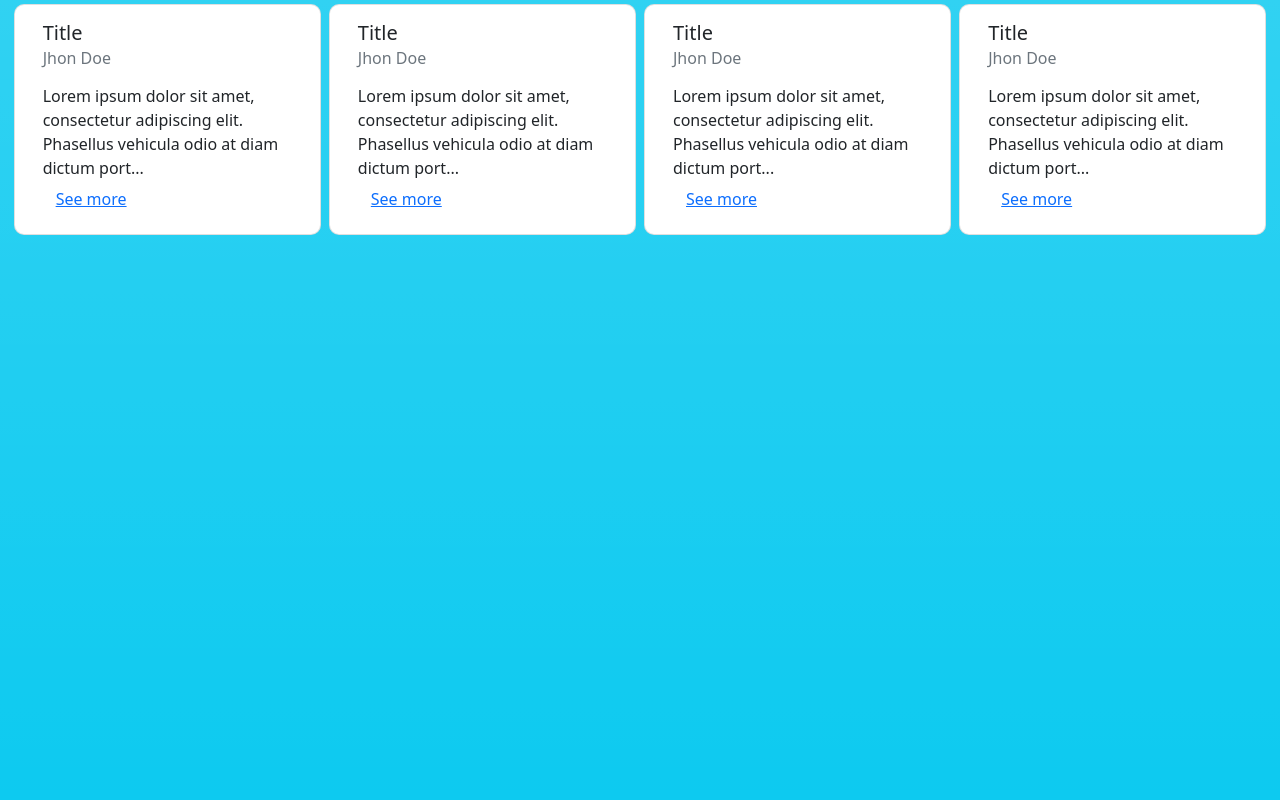
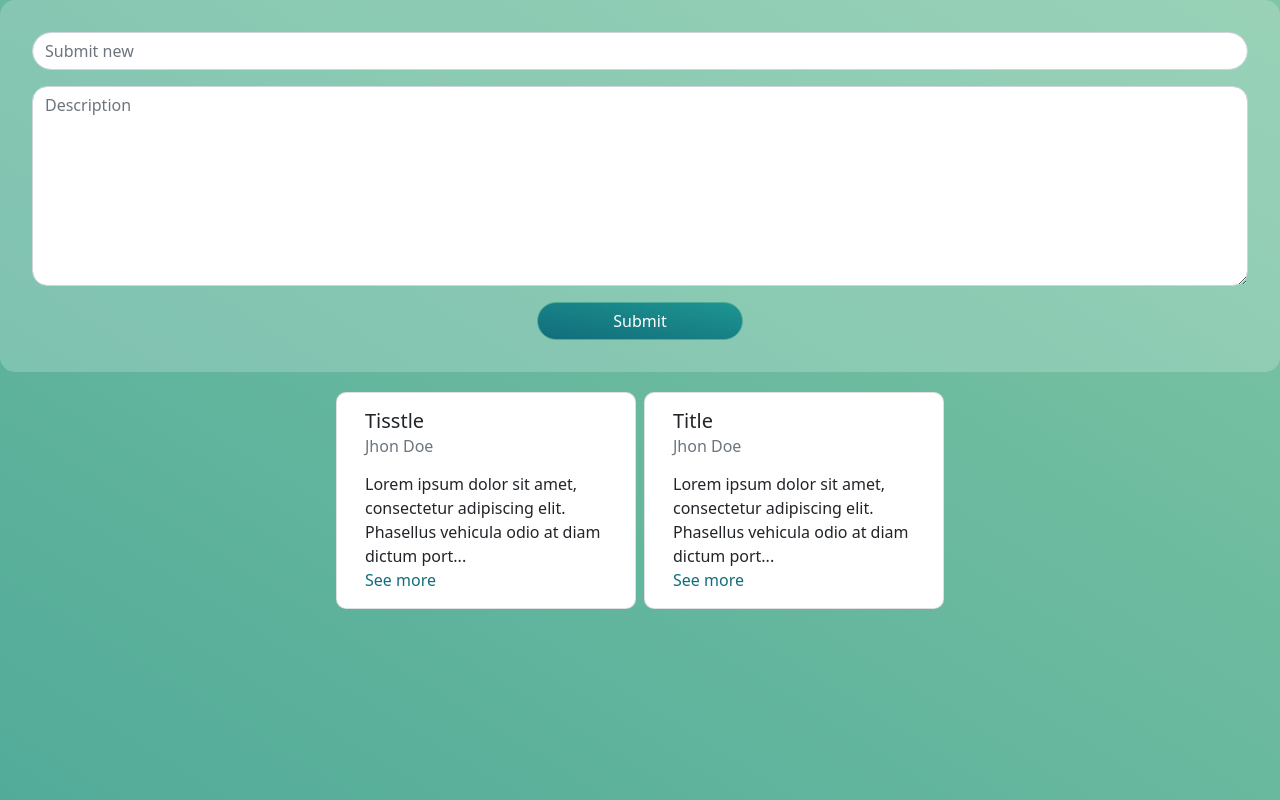
Before and after one commit to fcodelabs/training-web, a React (Create React App) app: page / in a window 1280 px wide. Built offline with nearby package versions, Linux system fonts and the light colour scheme.

Commit message:
component styles update

```diff
--- a/src/App.js
+++ b/src/App.js
@@ -1,13 +1,32 @@
 import logo from './logo.svg';
 import './App.css';
 import {Card, Col, Container, Row} from "react-bootstrap";
-import DiaryCard from "./components/DiaryCard";
 import CardGrid from "./components/CardGrid";
+import NewCardForm from "./components/NewCardForm";
+import {useState} from "react";
+
+const notes = [
+    {
+        title: "Tisstle",
+        name: 'Jhon Doe',
+        description: 'Lorem ipsum dolor sit amet, consectetur adipiscing elit. Phasellus vehicula odio at diam dictum porttitor. Pellentesque lectus arcu, egestas sit amet mattis a, facilisis non magnac'
+    },
+    {
+        title: "Title",
+        name: 'Jhon Doe',
+        description: 'Lorem ipsum dolor sit amet, consectetur adipiscing elit. Phasellus vehicula odio at diam dictum porttitor. Pellentesque lectus arcu, egestas sit amet mattis a, facilisis non magnac'
+    }
+]
 
 function App() {
+    const [diaryNotes, setNotes] =  useState(notes)
+    const addNote = (title, content, author) =>{
+        setNotes([...diaryNotes, {title: title, name: author, description: content}])
+    }
     return (
-        <Container fluid className={'bg-gradient bg-info vh-100'}>
-                    <CardGrid/>
+        <Container fluid className={'vh-100 main'}>
+            <NewCardForm onClickAdd = {addNote}/>
+            <CardGrid diaryNotesList={diaryNotes} />
         </Container>
     );
 }
--- a/src/components/CardGrid.js
+++ b/src/components/CardGrid.js
@@ -1,13 +1,16 @@
 import DiaryCard from "./DiaryCard";
 import {Row, Col} from "react-bootstrap";
+import {useState} from "react";
 
-const CardGrid = (diaryNotesList) => {
+const CardGrid = ({diaryNotesList}) => {
+    const [diaryCards, setDiaryCard] = useState(diaryNotesList)
+    console.log((diaryNotesList))
     return (
-        <Row className={'justify-content-center'}>
+        <Row className={'justify-content-center m-3'}>
 
-                {
-                    [1, 3, 4, 5].map(i => (<DiaryCard/>))
-                }
+            {
+                diaryNotesList.map(i => (<DiaryCard title={i.title} description={i.description} name={i.name}/>))
+            }
         </Row>
     )
 }
--- a/src/components/DiaryCard.js
+++ b/src/components/DiaryCard.js
@@ -6,7 +6,7 @@ const DiaryCard = ({title, name, description}) => {
     const [bodyContent, setBody] = useState(description.slice(0, 100) + '...')
     const [isAllShown, setSeeMore] = useState(isSeeMore)
     const onSeeMoreClick = () => {
-        if (isAllShown) setBody(description.slice(0, 100) + '...')
+        if (isAllShown && description.length>100) setBody(description.slice(0, 100) + '...')
         else setBody((description))
 
         setSeeMore(!isAllShown)
@@ -21,10 +21,11 @@ const DiaryCard = ({title, name, description}) => {
                         <Col>{bodyContent}</Col>
                     </Row>
                     <Row>
-                        <Col>
-                            <Button variant={'link'} onClick={() => onSeeMoreClick()}>
-                                {isAllShown ? 'See less' : 'See more'}
-                            </Button>
+                        <Col className={'see-more'} onClick={() => onSeeMoreClick()}>
+                            {isAllShown ? 'See less' : 'See more'}
+                            {/*<Button variant={'link'} onClick={() => onSeeMoreClick()}>*/}
+                            {/*    {isAllShown ? 'See less' : 'See more'}*/}
+                            {/*</Button>*/}
                         </Col>
                     </Row>
                 </Card.Body>
```
